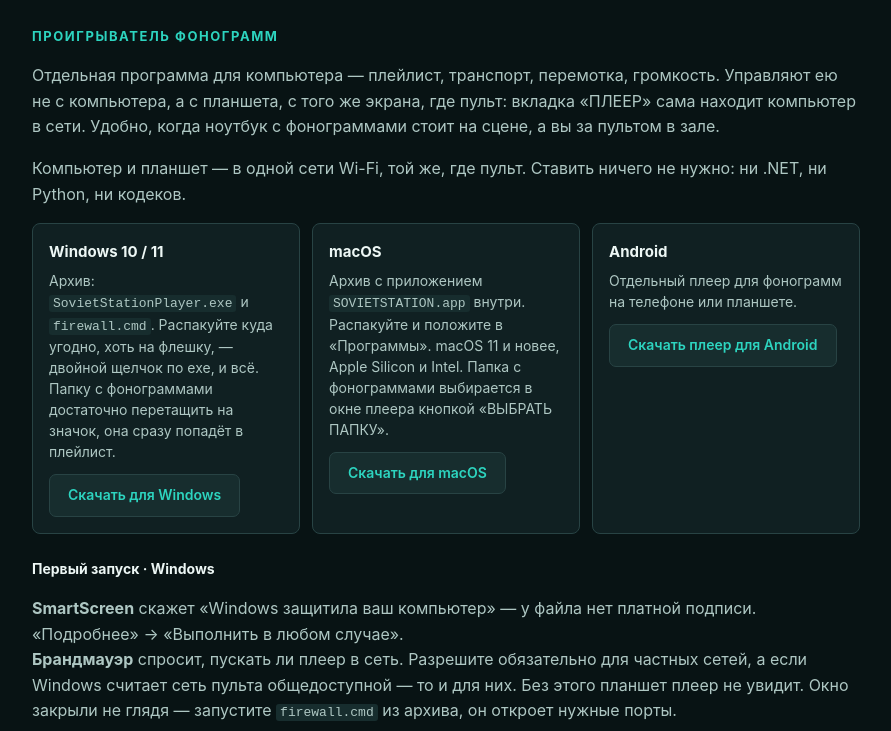
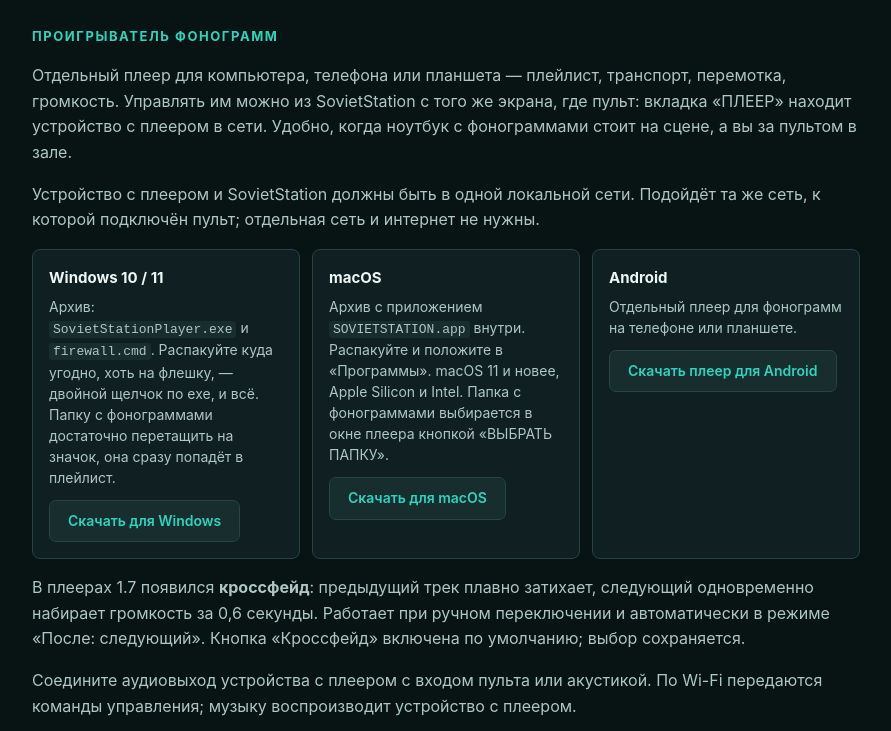
Before and after one commit to Agarodt/sovietstation-x, a plain HTML site: page index.html in a window 1280 px wide. Shown: the part 1889-2620 px from the top of the page, without its empty margins (194-1085 px from the left). Drawn offline with Linux system fonts and the light colour scheme.

Commit message:
Обновить ссылки на плееры 1.7 с кроссфейдом

```diff
--- a/index.html
+++ b/index.html
@@ -150,14 +150,14 @@
 <section id="players">
   <h2>Проигрыватель фонограмм</h2>
   <p class="muted">
-    Отдельная программа для компьютера — плейлист, транспорт, перемотка, громкость.
-    Управляют ею не с компьютера, а с планшета, с того же экрана, где пульт: вкладка
-    «ПЛЕЕР» сама находит компьютер в сети. Удобно, когда ноутбук с фонограммами стоит
+    Отдельный плеер для компьютера, телефона или планшета — плейлист, транспорт, перемотка, громкость.
+    Управлять им можно из SovietStation с того же экрана, где пульт: вкладка
+    «ПЛЕЕР» находит устройство с плеером в сети. Удобно, когда ноутбук с фонограммами стоит
     на сцене, а вы за пультом в зале.
   </p>
   <p class="muted">
-    Компьютер и планшет — в одной сети Wi-Fi, той же, где пульт. Ставить ничего не
-    нужно: ни .NET, ни Python, ни кодеков.
+    Устройство с плеером и SovietStation должны быть в одной локальной сети.
+    Подойдёт та же сеть, к которой подключён пульт; отдельная сеть и интернет не нужны.
   </p>
 
   <div class="cards">
@@ -168,7 +168,7 @@
         Распакуйте куда угодно, хоть на флешку, — двойной щелчок по exe, и всё. Папку с фонограммами достаточно перетащить
         на значок, она сразу попадёт в плейлист.
       </p>
-      <a class="dl" href="https://github.com/Agarodt/sovietstation-x/releases/download/1.5/SovietStationPlayer-1.6-win.zip">Скачать для Windows</a>
+      <a class="dl" href="https://github.com/Agarodt/sovietstation-x/releases/download/1.5/SovietStationPlayer-1.7-win.zip">Скачать для Windows</a>
     </div>
     <div class="card">
       <h3>macOS</h3>
@@ -177,14 +177,20 @@
         macOS&nbsp;11 и новее, Apple Silicon и Intel.
         Папка с фонограммами выбирается в окне плеера кнопкой «ВЫБРАТЬ ПАПКУ».
       </p>
-      <a class="dl" href="https://github.com/Agarodt/sovietstation-x/releases/download/1.5/SovietStationPlayer-1.6-mac.zip">Скачать для macOS</a>
+      <a class="dl" href="https://github.com/Agarodt/sovietstation-x/releases/download/1.5/SovietStationPlayer-1.7-mac.zip">Скачать для macOS</a>
     </div>
     <div class="card">
       <h3>Android</h3>
       <p>Отдельный плеер для фонограмм на телефоне или планшете.</p>
-      <a class="dl" href="https://github.com/Agarodt/sovietstation-x/releases/download/1.5/SovietStationAndroidPlayer-1.6.apk">Скачать плеер для Android</a>
+      <a class="dl" href="https://github.com/Agarodt/sovietstation-x/releases/download/1.5/SovietStationPlayer-1.7-android.apk">Скачать плеер для Android</a>
     </div>
   </div>
+
+  <p class="muted">В плеерах 1.7 появился <b>кроссфейд</b>: предыдущий трек плавно затихает,
+    следующий одновременно набирает громкость за 0,6 секунды. Работает при ручном переключении
+    и автоматически в режиме «После: следующий». Кнопка «Кроссфейд» включена по умолчанию; выбор сохраняется.</p>
+  <p class="muted">Соедините аудиовыход устройства с плеером с входом пульта или акустикой.
+    По Wi-Fi передаются команды управления; музыку воспроизводит устройство с плеером.</p>
 
   <h4>Первый запуск · Windows</h4>
   <p class="muted">
```
